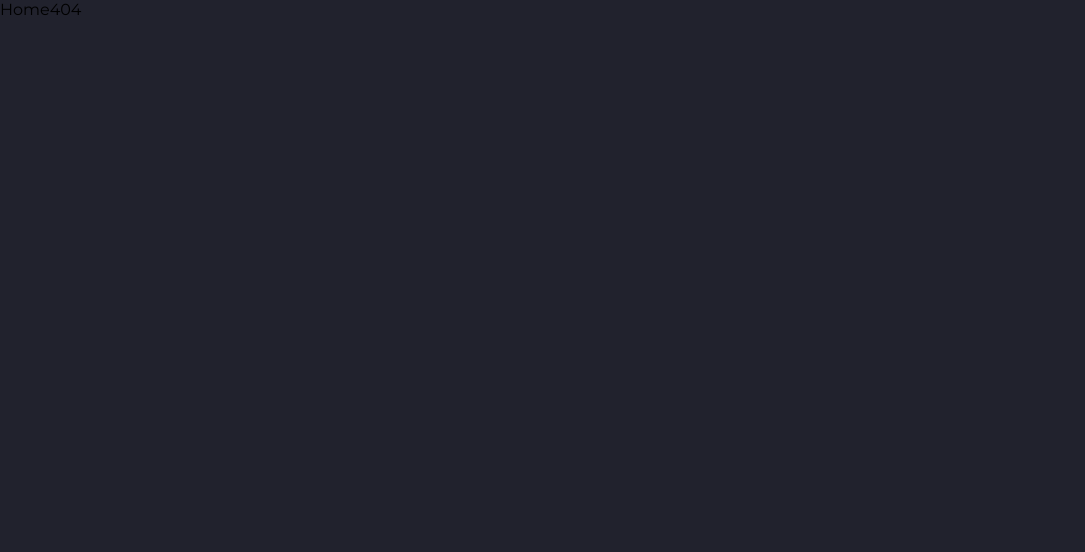
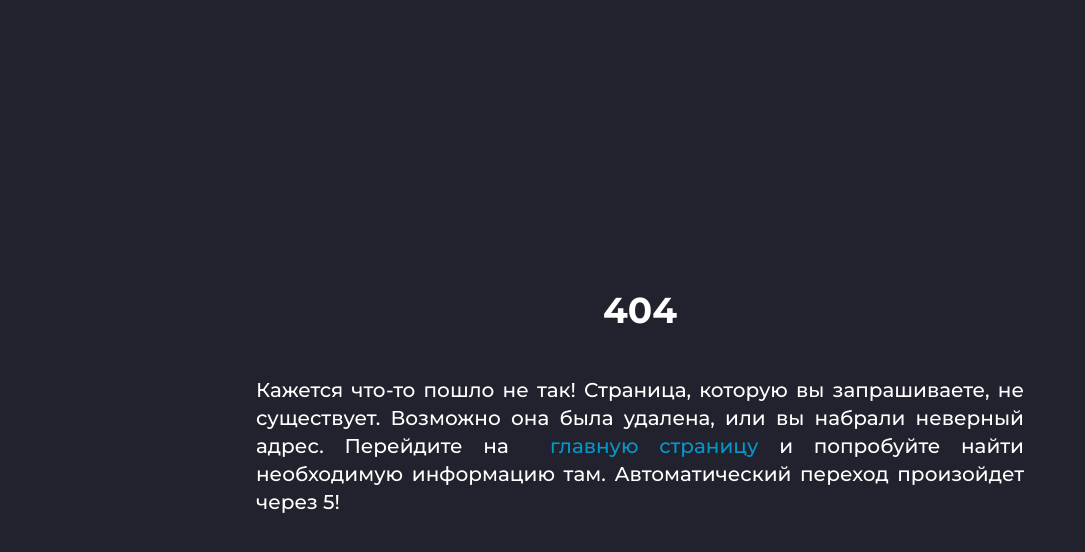
Before and after one commit to mrmidaw/1tv-intro-test, a React (Vite) app: page /404 in a window 1280 px wide. Shown: the top 552 px of the page, without its empty margins (0-1085 px from the left). Built offline with nearby package versions, Linux system fonts and the light colour scheme.

Commit message:
404 page

```diff
--- a/src/layout/Layout.module.scss
+++ b/src/layout/Layout.module.scss
@@ -2,4 +2,8 @@
     width: 100%;
     min-height: 100vh;
     background-color: #21222d;
+    display: flex;
+    flex-direction: column;
+    justify-content: center;
+    align-items: center;
 }
--- a/src/pages/home404/Home404.module.scss
+++ b/src/pages/home404/Home404.module.scss
@@ -0,0 +1,35 @@
+.container {
+    width: 60%;
+    height: 100%;
+    display: flex;
+    flex-direction: column;
+    justify-content: center;
+    align-items: center;
+    color: #ffffff;
+
+    @media screen and (max-width: 800px) {
+        width: 80%;
+    }
+
+    @media screen and (max-width: 550px) {
+        width: 90%;
+    }
+}
+
+.title {
+    font-weight: 700;
+    font-size: 36px;
+    line-height: 44px;
+    text-transform: uppercase;
+}
+
+.description {
+    font-weight: 500;
+    font-size: 20px;
+    line-height: 28px;
+    text-align: justify;
+}
+
+.link {
+    color: #0796c7;
+}
--- a/src/pages/home404/Home404.tsx
+++ b/src/pages/home404/Home404.tsx
@@ -1,8 +1,45 @@
 import styles from "./Home404.module.scss";
-import React from "react";
+import React, { useEffect, useLayoutEffect, useState } from "react";
+import { Link, useNavigate } from "react-router-dom";
 
 const Home404 = () => {
-  return <div>Home404</div>;
+  const navigate = useNavigate();
+
+  const [seconds, setSeconds] = useState<number>(10);
+
+  useLayoutEffect(() => {
+    window.scrollTo(0, 0);
+  }, []);
+
+  useEffect(() => {
+    setTimeout(() => {
+      navigate("/");
+    }, 10000);
+
+    const timer = setInterval(() => {
+      setSeconds((prev) => prev - 1);
+    }, 1000);
+
+    return () => {
+      clearInterval(timer);
+    };
+  }, []);
+
+  return (
+    <div className={styles.container}>
+      <h1 className={styles.title}>404</h1>
+      <p className={styles.description}>
+        Кажется что-то пошло не так! Страница, которую вы запрашиваете, не
+        существует. Возможно она была удалена, или вы набрали неверный адрес.
+        Перейдите на &nbsp;
+        <Link to="/" className={styles.link}>
+          главную страницу
+        </Link>{" "}
+        и попробуйте найти необходимую информацию там. Автоматический переход
+        произойдет через {seconds}!
+      </p>
+    </div>
+  );
 };
 
 export default Home404;
```
